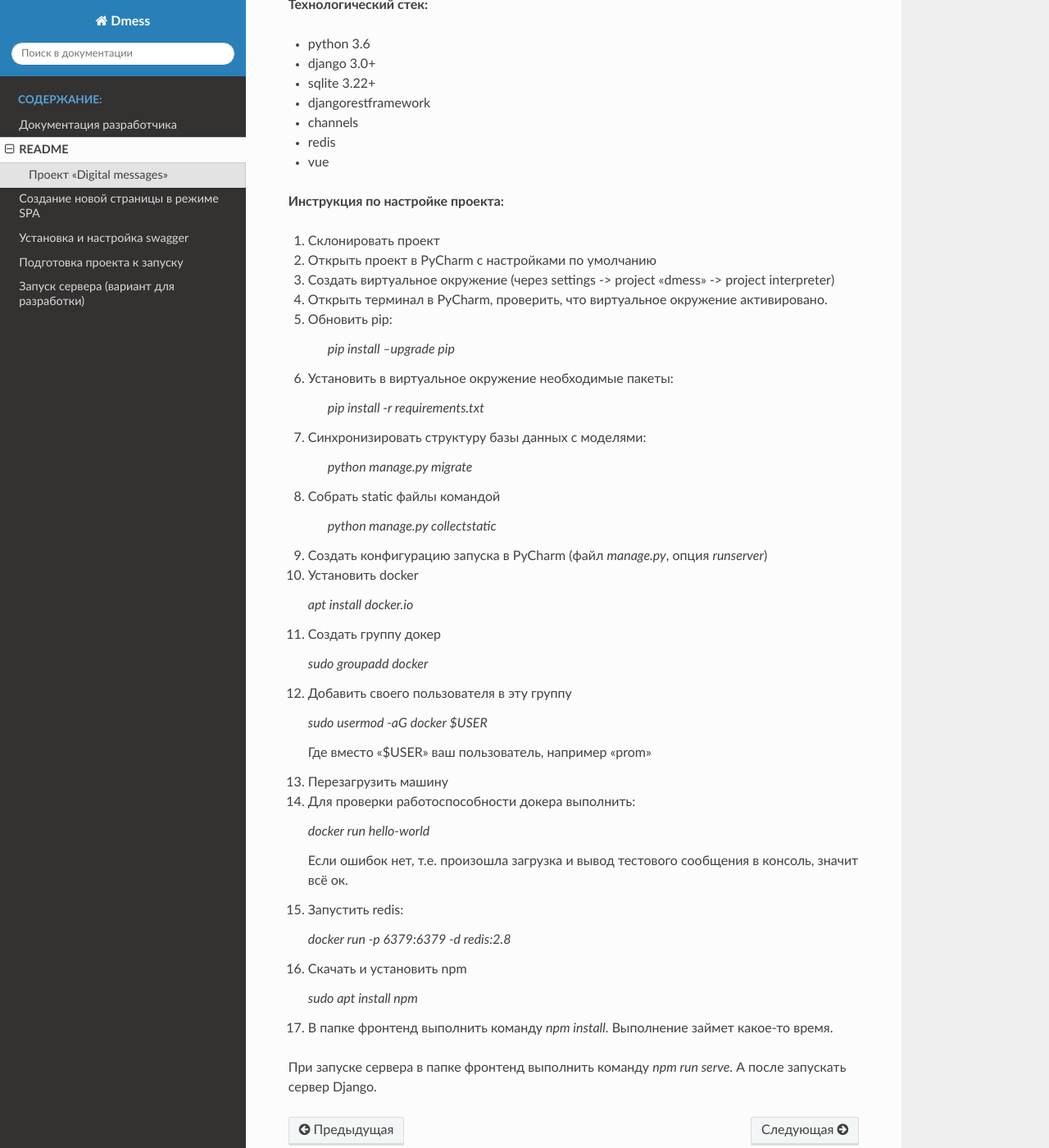
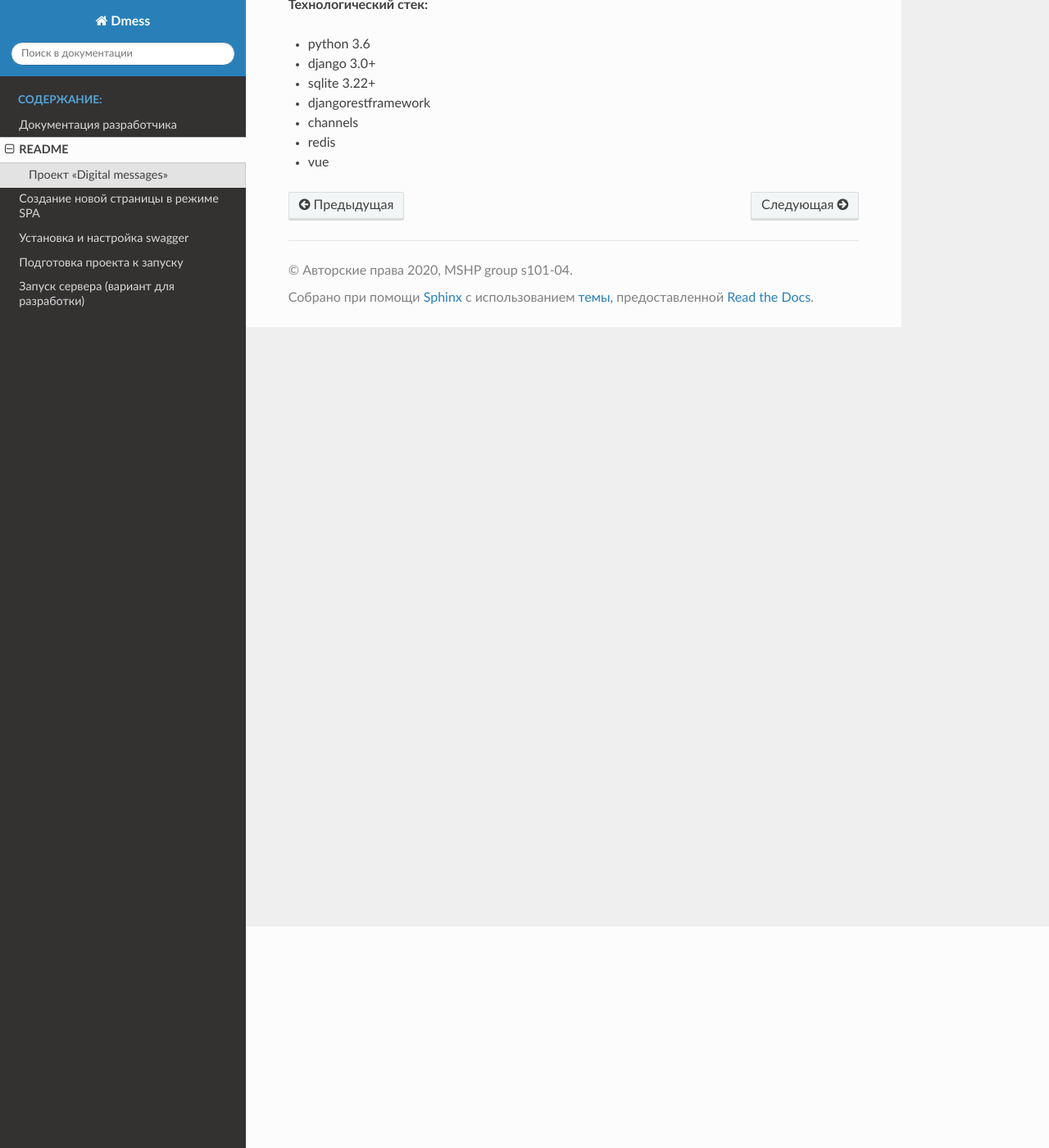
Before and after one commit to ovzen/dmess-, a Sphinx documentation site: the page built from docs/readme.rst, in a window 1280 px wide and 1400 px high, scrolled down 270 px. Shown: the whole window at 82% size. Built offline with Sphinx 7.4.7 and the Read the Docs theme 2.0.0, drawn with Linux system fonts in a browser that asks for light colours.

Commit message:
Fix documentation after develop merge

```diff
--- a/docs/readme.rst
+++ b/docs/readme.rst
@@ -16,60 +16,3 @@ README
 * channels
 * redis
 * vue
-
-**Инструкция по настройке проекта:**
-
-1. Склонировать проект
-2. Открыть проект в PyCharm с наcтройками по умолчанию
-3. Создать виртуальное окружение (через settings -> project "dmess" -> project interpreter)
-4. Открыть терминал в PyCharm, проверить, что виртуальное окружение активировано.
-5. Обновить pip:
-
-    `pip install --upgrade pip`
-
-6. Установить в виртуальное окружение необходимые пакеты:
-
-    `pip install -r requirements.txt`
-
-7. Синхронизировать структуру базы данных с моделями:
-
-    `python manage.py migrate`
-
-8. Собрать static файлы командой
-
-    `python manage.py collectstatic`
-
-
-9. Создать конфигурацию запуска в PyCharm (файл `manage.py`, опция `runserver`)
-
-10. Установить docker
-
-    `apt install docker.io`
-
-11. Создать группу докер
-
-    `sudo groupadd docker`
-
-12. Добавить своего пользователя в эту группу
-
-    `sudo usermod -aG docker $USER`
-
-    Где вместо "$USER" ваш пользователь, например "prom"
-13. Перезагрузить машину
-14. Для проверки работоспособности докера выполнить:
-
-    `docker run hello-world`
-
-    Если ошибок нет,  т.е. произошла загрузка и вывод тестового сообщения в консоль, значит всё ок.
-15. Запустить redis:
-
-    `docker run -p 6379:6379 -d redis:2.8`
-
-16. Скачать и установить npm
-
-    `sudo apt install npm`
-
-17. В папке фронтенд выполнить команду `npm install`. Выполнение займет какое-то время.
-
-При запуске сервера в папке фронтенд выполнить команду `npm run serve`.
-А после запускать сервер Django.
```
Also changed, not shown: docs/vue_page.rst (+5 -5 lines).
